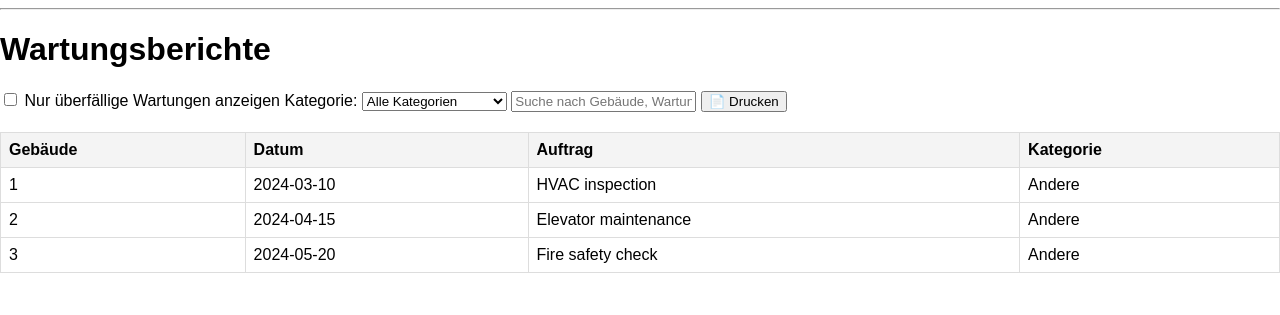
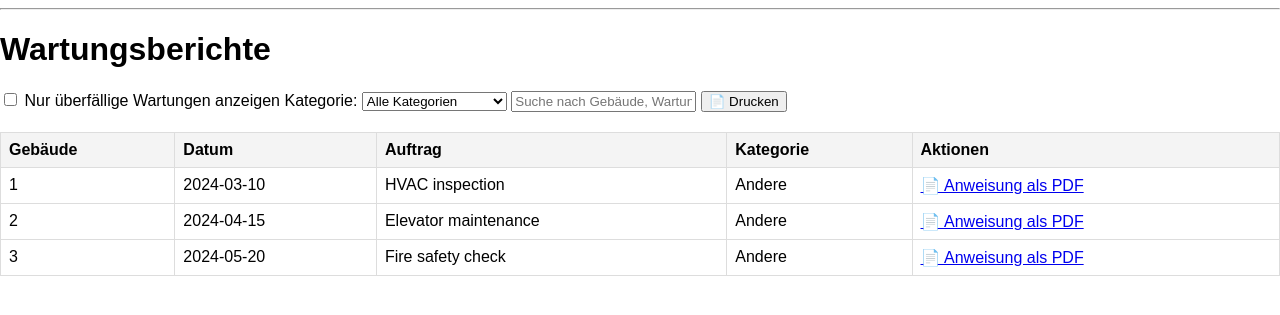
Before and after one commit to twiustudies/facilitymanager, a Flask app: page /maintenance/ in a window 1280 px wide. Shown: the part 39-354 px from the top of the page. Run offline with Flask 3, Linux system fonts and the light colour scheme.

Commit message:
FM-US-13, pdf print function

```diff
--- a/routes/maintenance.py
+++ b/routes/maintenance.py
@@ -158,3 +158,56 @@ def update_maintenance_date(plan_id):
         plan.date = new_date
         return jsonify({"status": "success", "message": "Datum aktualisiert"}), 200
     return jsonify({"status": "error", "message": "Eintrag nicht gefunden"}), 404
+
+# NEUE ROUTE: Wartungsanweisungen als PDF exportieren
+@bp.route('/export/instruction_pdf/<int:plan_id>')
+def export_instruction_pdf(plan_id):
+    """Generiert eine detaillierte Wartungsanweisung als PDF mit Checklisten und Bildern."""
+    plan = next((m for m in maintenance_plans if m.id == plan_id), None)
+    if not plan:
+        return jsonify({"status": "error", "message": "Wartungseintrag nicht gefunden"}), 404
+
+    buffer = BytesIO()
+    pdf = canvas.Canvas(buffer, pagesize=letter)
+
+    # PDF Kopf
+    pdf.setFont("Helvetica-Bold", 16)
+    pdf.drawString(100, 750, "Wartungsanweisung")
+
+    # Wartungsdetails
+    pdf.setFont("Helvetica", 12)
+    pdf.drawString(100, 730, f"Gebäude-ID: {plan.building_id}")
+    pdf.drawString(100, 710, f"Datum: {plan.date}")
+    pdf.drawString(100, 690, f"Beschreibung: {plan.description}")
+    pdf.drawString(100, 670, f"Kategorie: {plan.category}")
+
+    # Checkliste
+    pdf.setFont("Helvetica-Bold", 14)
+    pdf.drawString(100, 640, "Checkliste:")
+    pdf.setFont("Helvetica", 12)
+    checklist = [
+        "✔ Werkzeuge bereitstellen",
+        "✔ Sicherheitsvorkehrungen prüfen",
+        "✔ Wartungsbereich absichern",
+        "✔ Bauteile inspizieren",
+        "✔ Funktionsprüfung durchführen"
+    ]
+
+    y_position = 620
+    for item in checklist:
+        pdf.drawString(120, y_position, item)
+        y_position -= 20
+
+    # Bild einfügen (Beispielbild)
+    try:
+        img_path = "static/images/maintenance_example.png"
+        image = ImageReader(img_path)
+        pdf.drawImage(image, 100, 400, width=200, height=150)
+    except Exception as e:
+        pdf.drawString(100, 380, "⚠️ Bild konnte nicht geladen werden.")
+
+    pdf.save()
+    buffer.seek(0)
+
+    return Response(buffer, mimetype="application/pdf",
+                    headers={"Content-Disposition": f"attachment;filename=maintenance_instruction_{plan_id}.pdf"})
--- a/templates/maintenance.html
+++ b/templates/maintenance.html
@@ -30,6 +30,7 @@
       <th>Datum</th>
       <th>Auftrag</th>
       <th>Kategorie</th>
+      <th>Aktionen</th>
     </tr>
   </thead>
   <tbody id="maintenanceList">
@@ -48,6 +49,9 @@
         {% elif plan.category == "Sanitary" %} 🚰 Sanitär
         {% elif plan.category == "Building Maintenance" %} 🏗️ Gebäudewartung
         {% else %} Andere {% endif %}
+      </td>
+      <td>
+        <a href="{{ url_for('maintenance.export_instruction_pdf', plan_id=plan.id) }}" class="btn">📄 Anweisung als PDF</a>
       </td>
     </tr>
     {% endfor %}
```
